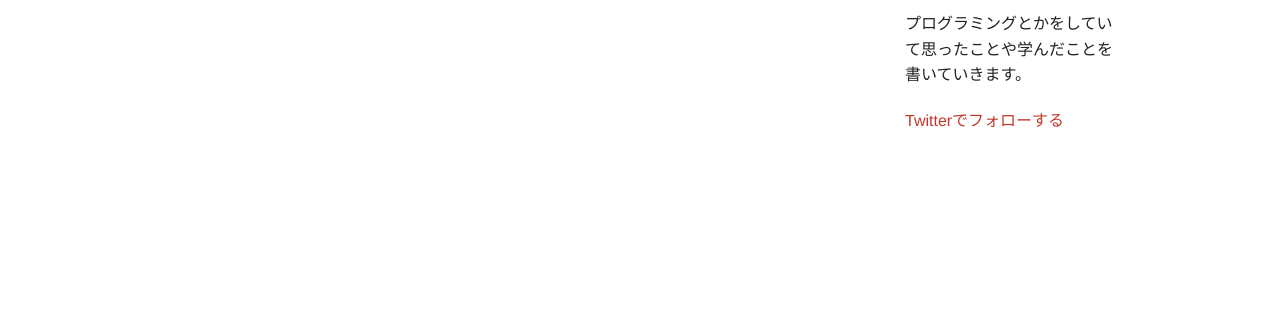
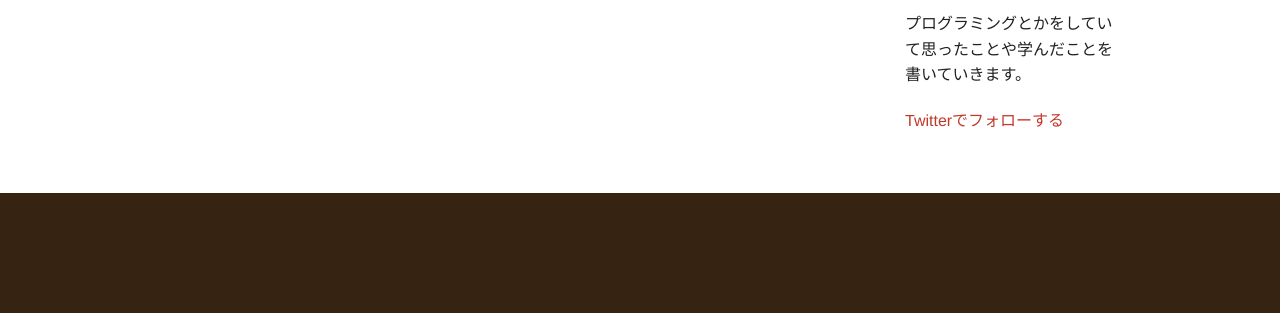
Before and after one commit to haradashinya/static_blog, a Flask app: page / in a window 1280 px wide. Shown: the part 923-1236 px from the top of the page. Before the commit the page ends 1050 px from the top, so only its background shows below. Run offline with Flask 2, Linux system fonts and the light colour scheme; some libraries are stand-ins or nearby versions.

Commit message:
add footer

```diff
--- a/static/css/base.css
+++ b/static/css/base.css
@@ -118,3 +118,8 @@ nav div {
   display: block;
   clear: both;
 }
+footer {
+  margin-top: 40px;
+  height: 120px;
+  background: #372312;
+}
--- a/templates/base.html
+++ b/templates/base.html
@@ -104,6 +104,12 @@
   </div>
 </div>
 
+<footer>
+<div class="row">
+  <div class="large-12 small-12 columns">
+  </div>
+</footer>
+
 
 
 
@@ -141,7 +147,6 @@ google.setOnLoadCallback(init);
 
 </script>
 
-</div>
 
 </body>
 
```
